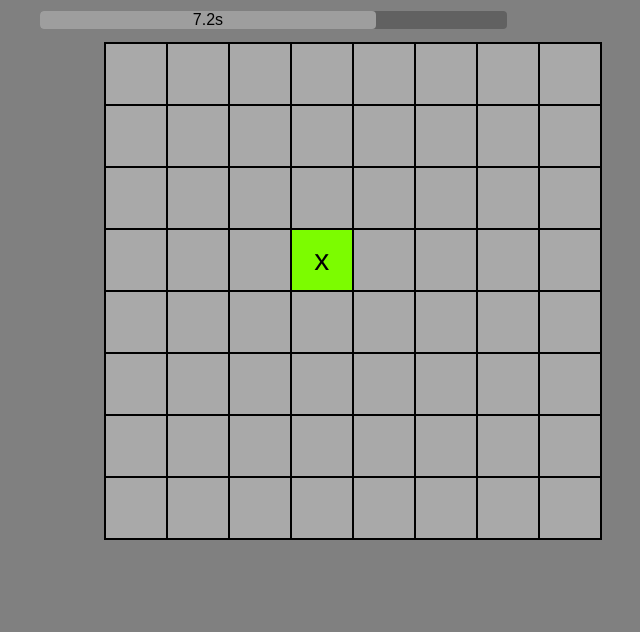
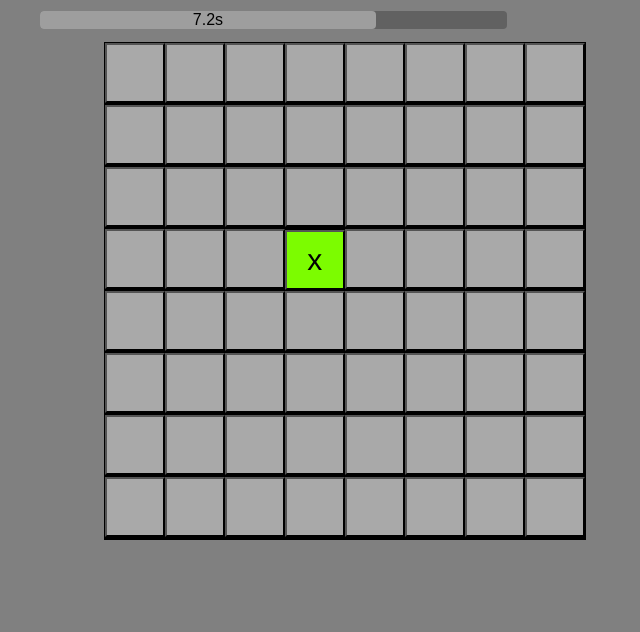
Before and after one commit to ViliAu/Web-applications, a website built with Parcel: page index.html in a window 1280 px wide. Both pictures are taken after a click on the element 492 px from the left and 157 px from the top of the page. Shown: the part 83-715 px from the top of the page, without its empty margins (357-997 px from the left). Built offline with nearby package versions, Linux system fonts and the light colour scheme.

Commit message:
eipä toimi

```diff
--- a/src/index.js
+++ b/src/index.js
@@ -7,6 +7,7 @@ var height = 5;
 var turn = "x";
 var timer = 10;
 var timerFunc = null;
+var canPlay = true;
 
 // Elements
 var table = document.getElementById("board");
@@ -24,7 +25,8 @@ function createTable() {
   for (var i = 0; i < height; i++) {
     table.insertRow(i);
     for (var j = 0; j < width; j++) {
-      table.rows.item(i).insertCell(j).innerHTML = "";
+      table.rows.item(i).insertCell(j).innerHTML =
+        '<button id = "tile"></button>';
     }
   }
   cells = table.getElementsByTagName("td");
@@ -104,22 +106,23 @@ function handleClick(posY, posX) {
   /* Other check conditions disabled
    * So that the code supports multiple executions
    */
-  /*if (getCell(posY, posX).innerHTML !== "") {
+  if (getCell(posY, posX).innerHTML !== "") {
     return;
-  }*/
+  }
   if (moving) {
     return;
   }
-  /*
+
   if (!canPlay) {
     return;
-  }*/
+  }
 
   // Change the button text to either X or O and change bg color
   editCell(posY, posX);
 
   // Check if the player won
   if (checkWin(posY, posX)) {
+    canPlay = false;
     document.getElementById("summary").innerHTML = turn + " won!";
     clearInterval(timerFunc);
     document.getElementById("progress").style.visibility = "hidden";
@@ -140,7 +143,7 @@ function editCell(posY, posX) {
 }
 
 function getCell(posY, posX) {
-  return table.rows[posY].getElementsByTagName("td")[posX];
+  return table.rows[posY].getElementsByTagName("button")[posX];
 }
 
 function checkWin(posY, posX) {
@@ -226,9 +229,10 @@ function addRow(amount, down) {
     }
     for (var j = 0; j < width; j++) {
       if (down) {
-        table.rows[height].insertCell(j).innerHTML = "";
+        table.rows[height].insertCell(j).innerHTML =
+          '<button id = "tile"></button>';
       } else {
-        table.rows[0].insertCell(j).innerHTML = "";
+        table.rows[0].insertCell(j).innerHTML = '<button id = "tile"></button>';
       }
     }
     height++;
@@ -240,9 +244,10 @@ function addColumn(amount, right) {
   for (var i = 0; i < amount; i++) {
     for (var j = 0; j < table.rows.length; j++) {
       if (right) {
-        table.rows[j].insertCell(width).innerHTML = "";
+        table.rows[j].insertCell(width).innerHTML =
+          '<button id = "tile"></button>';
       } else {
-        table.rows[j].insertCell(0).innerHTML = "";
+        table.rows[j].insertCell(0).innerHTML = '<button id = "tile"></button>';
       }
     }
     width++;
--- a/src/styles.css
+++ b/src/styles.css
@@ -6,7 +6,8 @@ body {
 
 /* Game board */
 #board {
-  border: 1px collapse black;
+  border-collapse: collapse;
+  border: 1px solid black;
   background-color: black;
   position: relative;
   top: 125px;
@@ -14,7 +15,7 @@ body {
 }
 
 /* Game buttons */
-td {
+#tile {
   font: 30px Helvetica;
   height: 60px;
   width: 60px;
```
